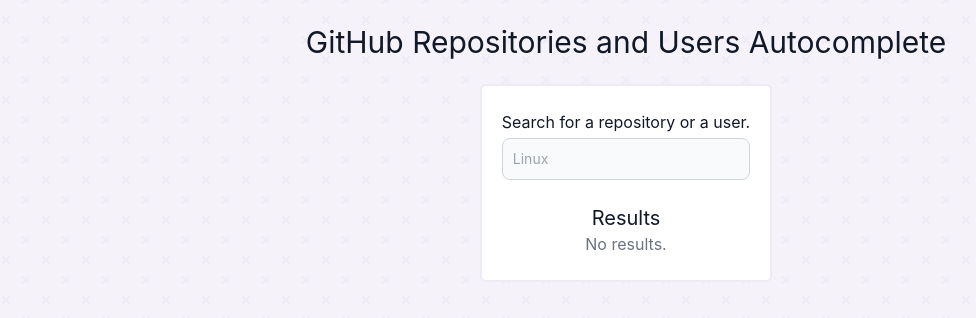
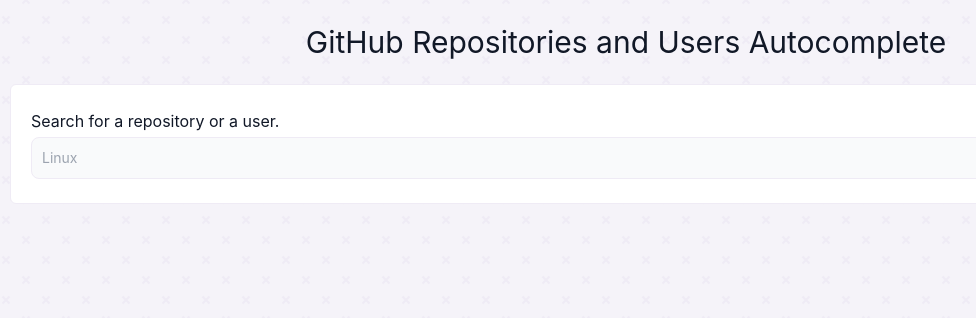
Before and after one commit to tropical32/github-explorer, a React (Vite) app: page / in a window 1280 px wide. Shown: the top 318 px of the page, without its empty margins (14-990 px from the left). Built offline with nearby package versions, Linux system fonts and the light colour scheme; a web font is replaced by a local one.

Commit message:
move contents to a dropdown

```diff
--- a/src/GithubListing.tsx
+++ b/src/GithubListing.tsx
@@ -90,6 +90,7 @@
 export function GithubListing() {
   const inputRef = useRef<HTMLInputElement>(null);
   const [shouldFetch, setShouldFetch] = useState(false);
+  const [isInputFocused, setIsInputFocused] = useState(false);
 
   const {
     error: errorRepos,
@@ -182,24 +183,38 @@
       !isFetchingUsers &&
       !errorRepos &&
       !errorUsers &&
-      reposAndUsers.length >= 0,
+      reposAndUsers.length > 0,
     [isFetchingRepos, errorRepos, isFetchingUsers, errorUsers, reposAndUsers],
   );
 
+  const onFocus = useCallback(() => {
+    setIsInputFocused(true);
+  }, []);
+
+  const onBlur = useCallback(() => {
+    setIsInputFocused(false);
+  }, []);
+
   return (
-    <div className="py-6 px-5 bg-white rounded-md flex flex-col border-[#efebf5] border-2">
+    <div className="py-6 px-5 bg-white rounded-md flex flex-col border-[#efebf5] border w-full">
       <p className="text-gray-900 mb-1">Search for a repository or a user.</p>
+
+      <div className="relative">
         <input
           ref={inputRef}
           type="text"
-        className="bg-gray-50 border border-gray-300 text-gray-900 text-sm rounded-lg focus:ring-blue-500 focus:border-blue-500 block w-full p-2.5 dark:bg-gray-700 dark:border-gray-600 dark:placeholder-gray-400 dark:text-white dark:focus:ring-blue-500 dark:focus:border-blue-500"
+          className="bg-gray-50 border-[#efebf5] border text-gray-900 text-sm rounded-lg focus:ring-blue-500 focus:border-blue-500 block w-full p-2.5 dark:bg-gray-700 dark:border-gray-600 dark:placeholder-gray-400 dark:text-white dark:focus:ring-blue-500 dark:focus:border-blue-500"
           placeholder="Linux"
           onChange={(e) => onChange(e.target.value.length)}
+          onFocus={onFocus}
+          onBlur={onBlur}
         />
 
-      <p className="text-xl text-center mt-6">Results</p>
+        {isInputFocused && (
+          <div className="absolute overflow-auto bg-white border-[#efebf5] border mt-1 w-full min-h-60 rounded-lg h-full">
+            <div className="flex h-full p-2 flex-col">
               {isResultsVisible && (
-        <div className="flex gap-6 flex-col">
+                <div className="flex h-full w-full gap-6 flex-col">
                   {reposAndUsers?.map((entry) =>
                     isUser(entry) ? (
                       <UserEntry key={entry.id} user={entry} />
@@ -210,19 +225,26 @@
                 </div>
               )}
               {isNoResultsVisible && (
-        <p className="text-md text-center text-gray-500">No results.</p>
+                <div className="flex justify-center items-center h-full">
+                  <p className="text-md text-center text-gray-500">
+                    No results.
+                  </p>
+                </div>
               )}
               {isSpinnerVisible && (
-        <div className="flex justify-center mt-3">
+                <div className="flex justify-center mt-3 h-full items-center">
                   <Spinner />
                 </div>
               )}
               {isErrorVisible && (
                 <p className="text-red-500 max-w-60">
-          {(errorRepos && errorRepos.message) ||
-            (errorUsers && errorUsers.message)}
+                  {errorRepos?.message ?? errorUsers?.message}
                 </p>
               )}
+            </div>
+          </div>
+        )}
+      </div>
     </div>
   );
 }
```
Lines whose indentation alone changed are shown as unchanged.
